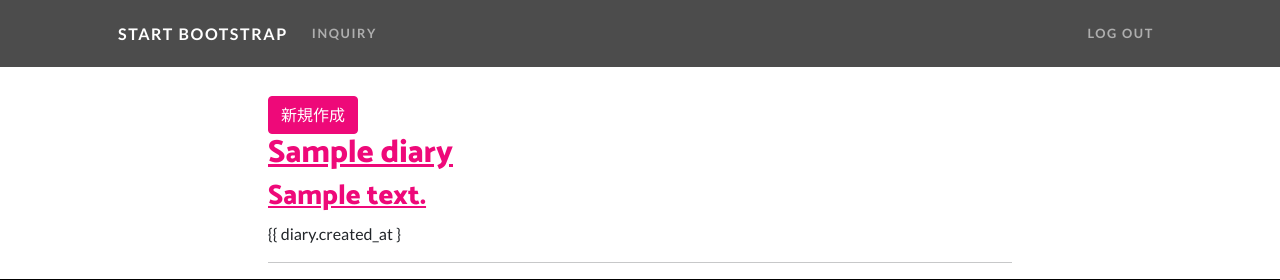
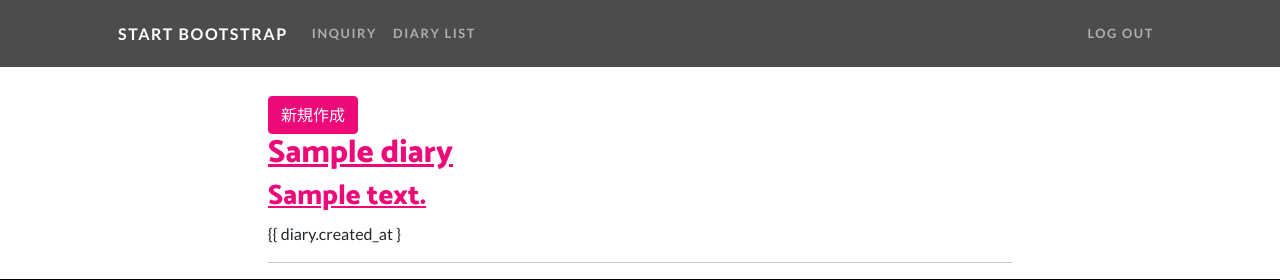
Before and after one commit to yuzua/lecture-django, a Django app: page /diary_list/ in a window 1280 px wide. Shown: the top 280 px of the page. Run offline with Django 3.2, Linux system fonts and the light colour scheme; a user stored in the database is signed in; tables that the repository leaves empty hold one stand-in row (values such as "Sample post"); some libraries are stand-ins or nearby versions.

Commit message:
[update] Transition to the diary page

```diff
--- a/config/settings.py
+++ b/config/settings.py
@@ -151,7 +151,7 @@ ACCOUNT_USERNAME_REQUIRED = False
 ACCOUNT_EMAIL_VERIFICATION = 'mandatory'
 ACCOUNT_EMAIL_REQUIRED = True
 
-LOGIN_REDIRECT_URL = 'diary:index'
+LOGIN_REDIRECT_URL = 'diary:diary_list'
 # ACCOUNT_LOGOUT_REDIRECT_URL = 'account_login'
 
 ACCOUNT_LOGOUT_ON_GET = True
--- a/diary/templates/diary/base.html
+++ b/diary/templates/diary/base.html
@@ -34,6 +34,11 @@
                     <li class="nav-item{% block active_inquiry %}{% endblock %}">
                         <a class="nav-link" href="{% url 'diary:inquiry' %}">INQUIRY</a>
                     </li>
+                    {% if user.is_authenticated %}
+                    <li class="nav-item{% block active_diary_list %}{% endblock %}">
+                        <a class="nav-link" href="{% url 'diary:diary_list' %}">Diary List</a>
+                    </li>
+                    {% endif %}
                 </ul>
                 <ul class="navbar-nav ms-auto">
                     {% if user.is_authenticated %}
```
